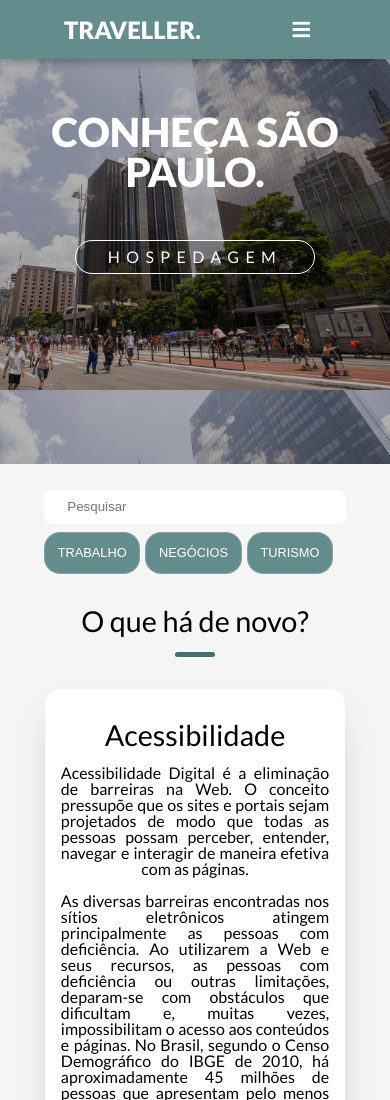
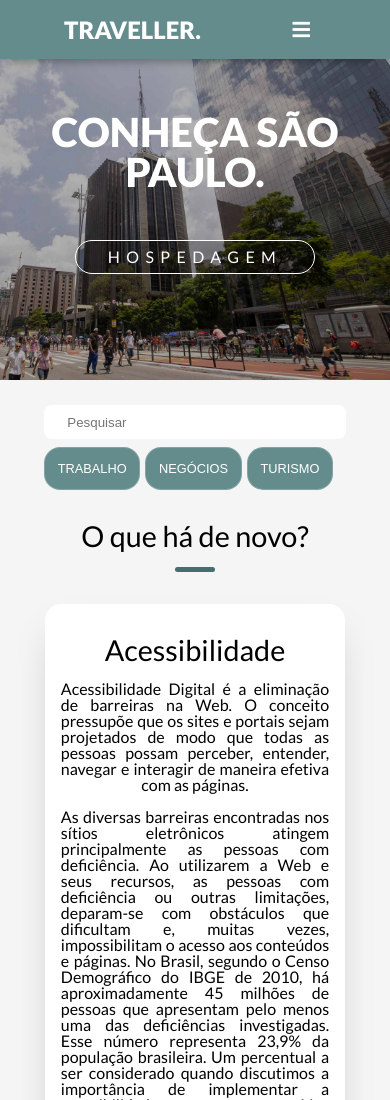
Before and after one commit to victorbzra/acessibilidade-FIAP, a plain HTML site: page index.html in a window 390 px wide. Shown: the top 1100 px of the page. Drawn offline with Linux system fonts and the light colour scheme.

Commit message:
Pontos de quebra atualizados

```diff
--- a/styles/style.css
+++ b/styles/style.css
@@ -423,6 +423,25 @@ header {
 
 /* Pontos de Quebra  */
 
+@media (min-width: 320px) {
+  .presentation {
+    height: 55vh;
+    background: url(../images/BACKGROUND-mobile.jpg);
+    background-size: 100%;
+    background-attachment: fixed;
+  }
+}
+
+@media (min-width: 375px) and (min-height: 800px) {
+  .presentation {
+    height: 45vh;
+    background: url(../images/BACKGROUND-mobile.jpg);
+    background-size: 100%;
+    background-attachment: fixed;
+  }
+}
+
+
 @media (min-width: 640px) {
   .card__hotel {
     width: 50%;
```
